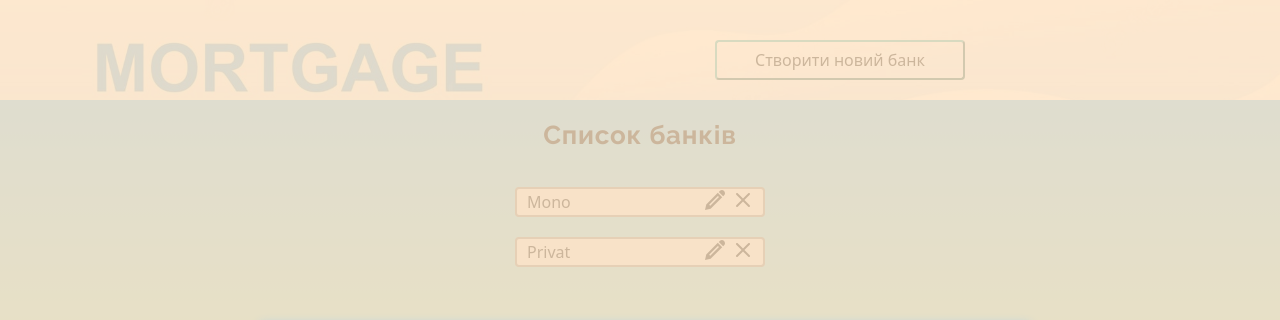
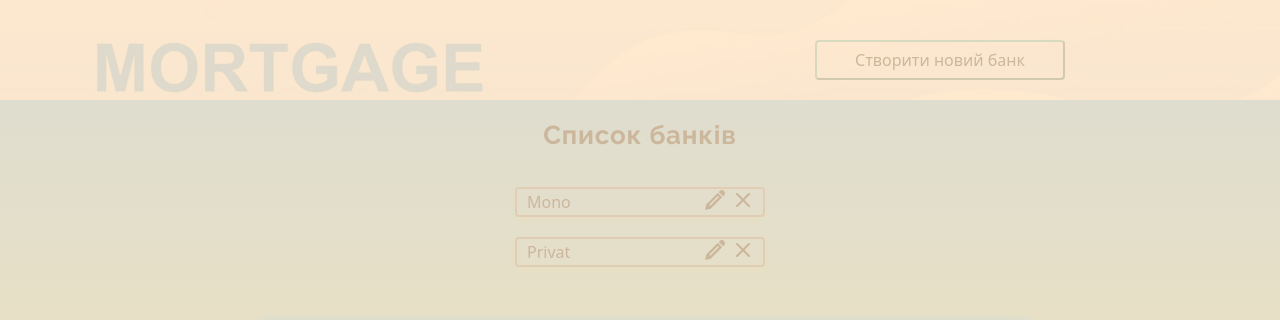
Before and after one commit to MaxsaVika/mortgage-banks-info, a plain HTML site: page index.html in a window 1280 px wide. Shown: the top 320 px of the page. Drawn offline with nearby package versions, Linux system fonts and the light colour scheme.

Commit message:
abitofukrainsymbolic

```diff
--- a/css/main.css
+++ b/css/main.css
@@ -20,7 +20,9 @@ ul {
     height: 30px;
     padding: 0 10px;
     align-items: center;
-    background-color: gainsboro;
+    border-radius: 4px;
+    border-color: rgb(106, 116, 119);
+    box-shadow: 0px 4px 4px rgba(209, 236, 71, 0.15);
     transition: color 250ms cubic-bezier(0.4, 0, 0.2, 1);
 }
 
@@ -73,7 +75,7 @@ button {
     background-size: cover;
     height: 100px;
     padding-top: 40px;
-    padding-left: 400px;
+    padding-left: 600px;
 
 
 }
```
Also changed, not shown: img/precondo-ca-uJ7NOEbTd80-unsplash.jpg (deleted), img/precondo-ca-uJ7NOEbTd80-unsplash1.jpg (deleted), img/tierra-mallorca-rgJ1J8SDEAY-unsplash.jpg (deleted).
